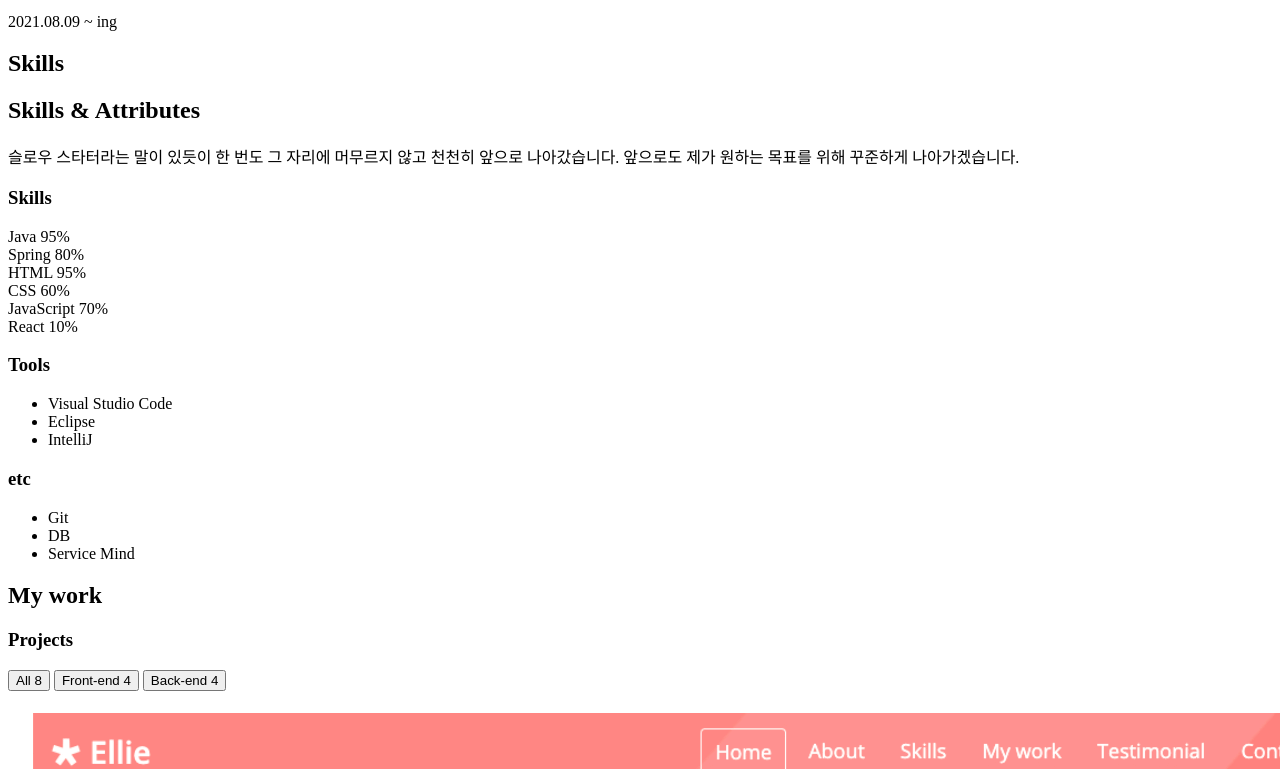
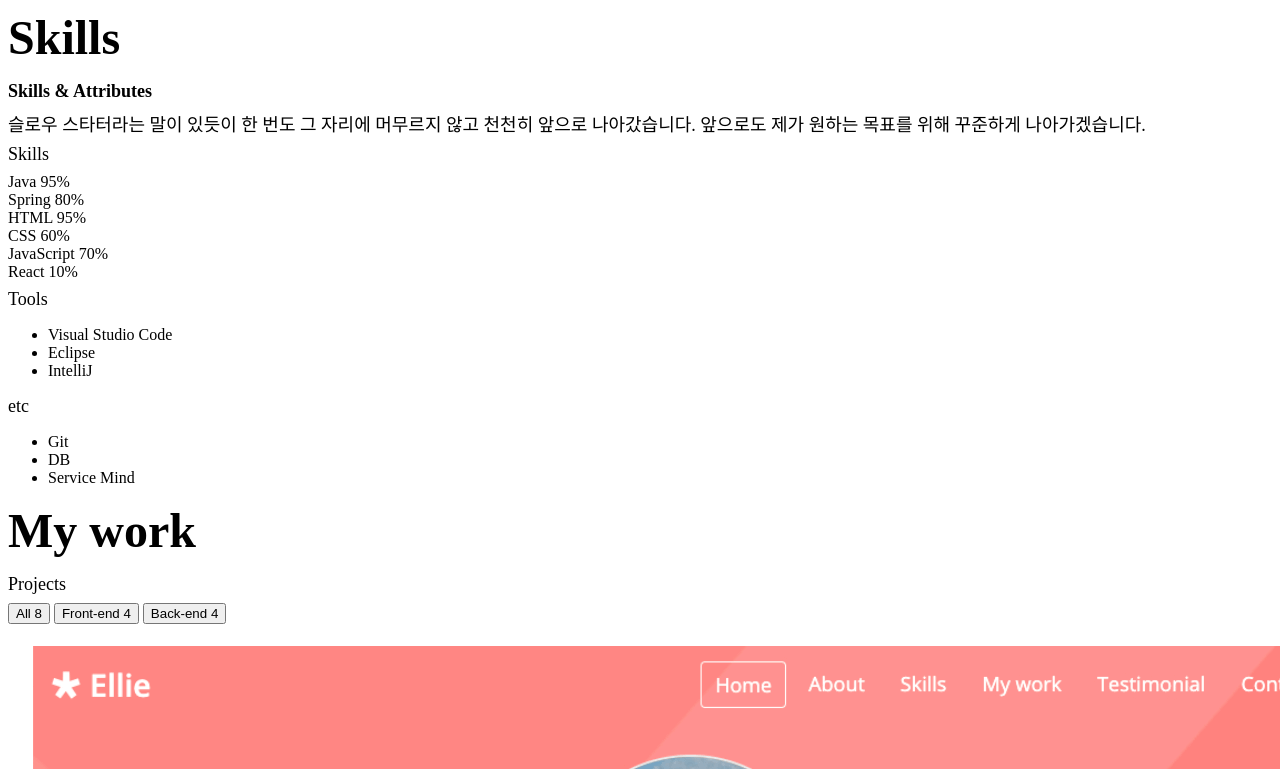
Before and after one commit to joung1010/portfollio, a plain HTML site: page index.html in a window 1280 px wide. Shown: the part 2512-3281 px from the top of the page. Drawn offline with Linux system fonts and the light colour scheme.

Commit message:
CSS: Typography

```diff
--- a/style.css
+++ b/style.css
@@ -31,3 +31,29 @@
 *{
     box-sizing: border-box;
 }
+h1 {
+    font-size: var(--font-large);
+    font-weight: var(--weight-bold);
+    color: var(--color-black);
+    margin: 16px 0;
+}
+
+h2 {
+    font-size: var(--font-regular);
+    font-weight: var(--weight-semi-bold);
+    color: var(--color-black);
+    margin: 8px 0;
+}
+
+h3 {
+    font-size: var(--font-regular);
+    font-weight: var(--weight-regular);
+    color: var(--color-black);
+    margin: 8px 0;
+}
+p {
+    font-size: var(--font-regular);
+    font-weight: var(--weight-regular);
+    color: var(--color-black);
+    margin: 4px 0;
+}
```
